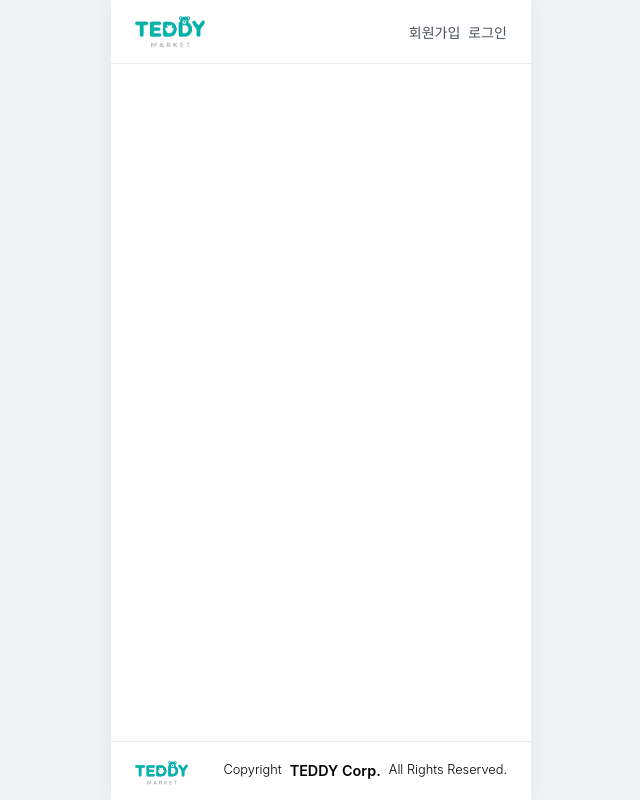
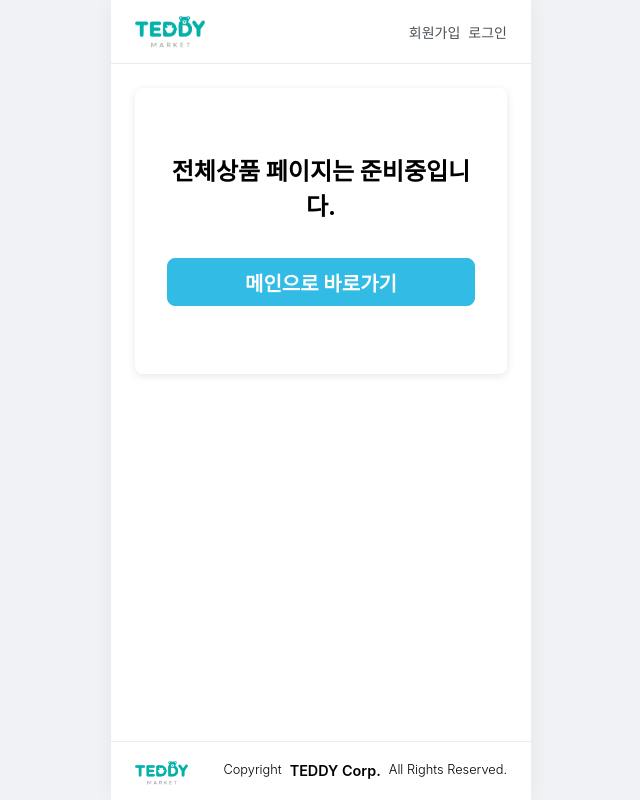
Before and after one commit to anuri01/teddy_market, a React (Vite) app in the folder client/: page /productlist in a window 1280 px wide. Shown: the whole page, without its empty margins (319-959 px from the left). Built offline with nearby package versions, Linux system fonts and the light colour scheme; no server answers.

Commit message:
feat: 상품 목록 페이지 추가 및 링크 수정

```diff
--- a/client/src/App.jsx
+++ b/client/src/App.jsx
@@ -7,6 +7,7 @@ import LoginPage from './pages/LoginPage';
 import SignupPage from './pages/SignupPage';
 import ProductEditor from './pages/ProductEditor';
 import ProductDetailPage from './pages/ProductDetailPage';
+import ProductListPage from './pages/ProductListPage';
 import BuyPage from './pages/BuyPage';
 // import ProductEditor1 from './pages/ProductEditors1';
 import NaverCallback from './pages/NaverCallback'; // 👈 콜백 페이지 import
@@ -42,6 +43,7 @@ function App() {
           <Route path='/write' element={ <ProtectedRoute><ProductEditor /></ProtectedRoute>}></Route>
           <Route path='/edit/:productId' element={ <ProtectedRoute><ProductEditor /></ProtectedRoute>}></Route>
           <Route path='/buy/:productId' element={<BuyPage />}></Route>
+          <Route path='/productlist' element={<ProductListPage />}></Route>
           <Route path='/auth/naver/callback' element={<NaverCallback />} />
           <Route path='/auth/kakao/callback' element={<KakaoCallback />} />
         </Routes>
--- a/client/src/pages/HomePage.jsx
+++ b/client/src/pages/HomePage.jsx
@@ -40,7 +40,7 @@ function HomePage() {
             <section className="product-list-section">
               <div className="section-header">
                 <h2>판매상품</h2>
-                <Link to="products" className="see-more-link">더보기 &gt;</Link>
+                <Link to="productlist" className="see-more-link">더보기 &gt;</Link>
               </div>
               <div className="product-list">
                 {productList.map( product => (
--- /dev/null
+++ b/client/src/pages/ProductListPage.css
@@ -0,0 +1,16 @@
+.productlist-container {
+  width: 100%;
+
+}
+
+.prepare-message {
+    width: 100%;
+    text-align: center;
+    padding: 3rem 2rem;
+    box-shadow: 0 2px 8px rgba(0,0,0,0.1); /* 선택사항: 카드 느낌 */
+    border-radius: 8px; /* 선택사항: 모서리 둥글게 */
+}
+
+.prepare-message h1{
+    font-size: 1.5rem;
+}
--- /dev/null
+++ b/client/src/pages/ProductListPage.jsx
@@ -0,0 +1,20 @@
+import React from "react";
+import { Link } from "react-router-dom";
+import './ProductListPage.css';
+
+function ProductListPage() {
+
+    return (
+        <div className="productlist-container">
+        <div className="prepare-message">
+            <h1>전체상품 페이지는 준비중입니다.</h1>
+            <Link to='/'>
+            <p className="button button-primary">메인으로 바로가기</p>
+            </Link>
+
+        </div>
+        </div>
+    )
+};
+
+export default ProductListPage;
```
